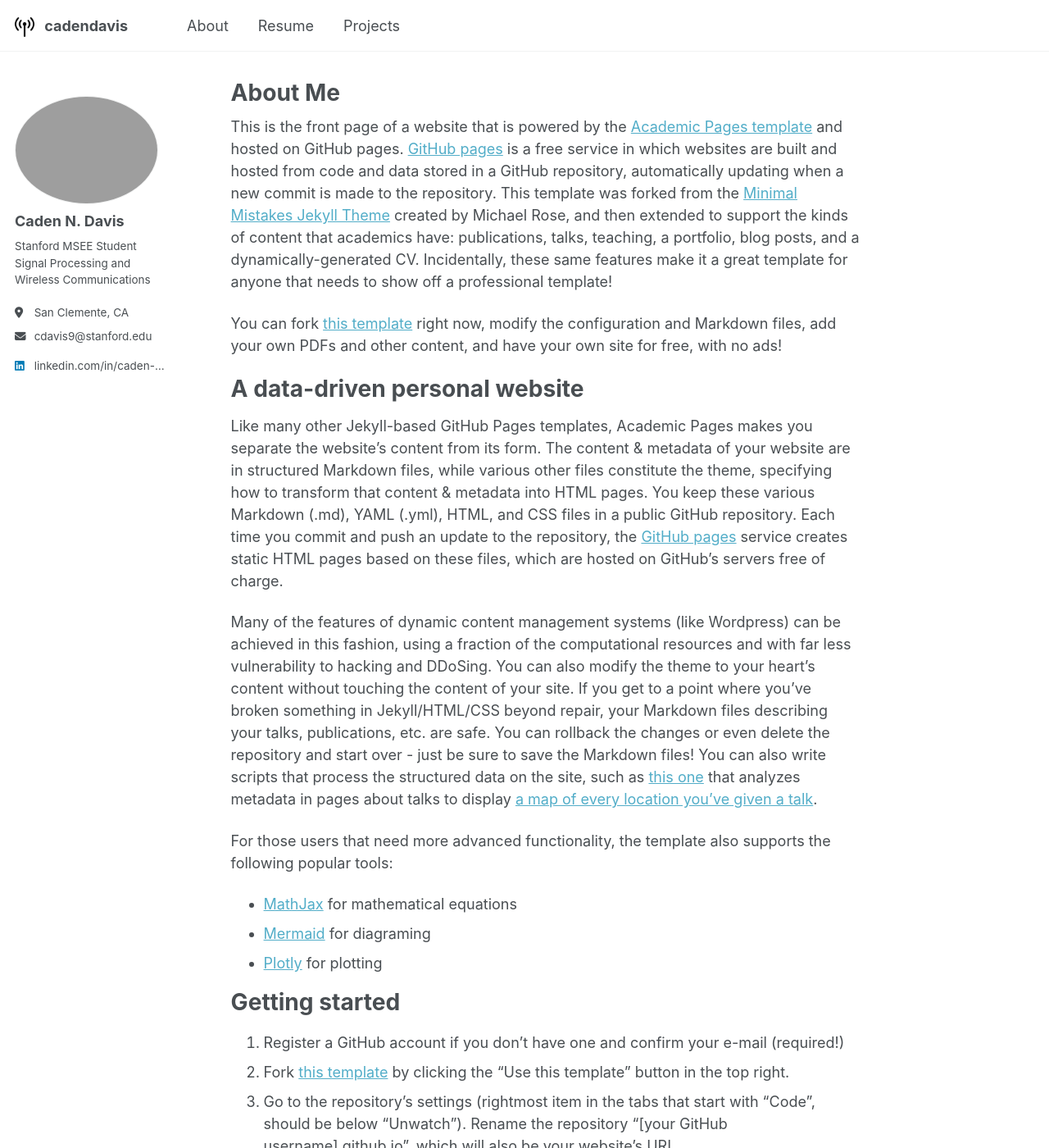
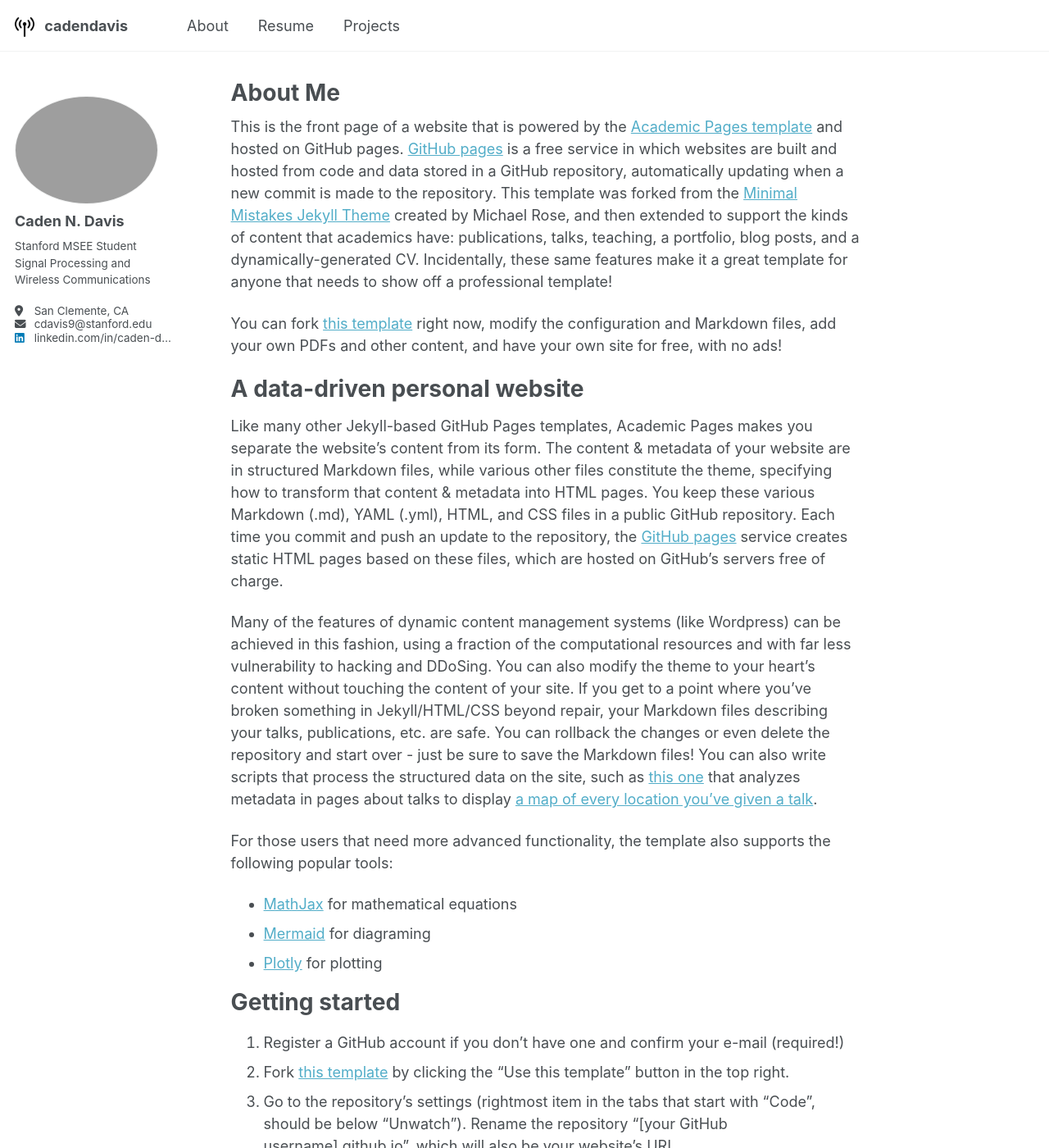
Before and after one commit to caden-davis/caden-davis.github.io, a Jekyll site: the page built from _pages/about.md, in a window 1280 px wide and 1400 px high. Shown: the whole window at 82% size. Built offline with Jekyll 4.4.1, drawn with Linux system fonts in a browser that asks for light colours; a script that is not in the unit is left out.

Commit message:
Try override

```diff
--- a/_sass/layout/_sidebar.scss
+++ b/_sass/layout/_sidebar.scss
@@ -293,12 +293,17 @@
   }
 }
 
-.sidebar .author__content {
-  margin-bottom: 0 !important;
-  padding-bottom: 0 !important;
+.author__urls li {
+  margin: 0;
+  padding: 0;
+  line-height: 1.2; /* or 1 if you want it tighter */
+  display: flex; /* ensures consistent height alignment */
+  align-items: center;
 }
 
-.sidebar .author__urls-wrapper {
-  margin-top: 0 !important;
-  padding-top: 0 !important;
+.author__urls a {
+  margin: 0;
+  padding: 0;
+  line-height: 1.2;
+  vertical-align: middle;
 }
```
